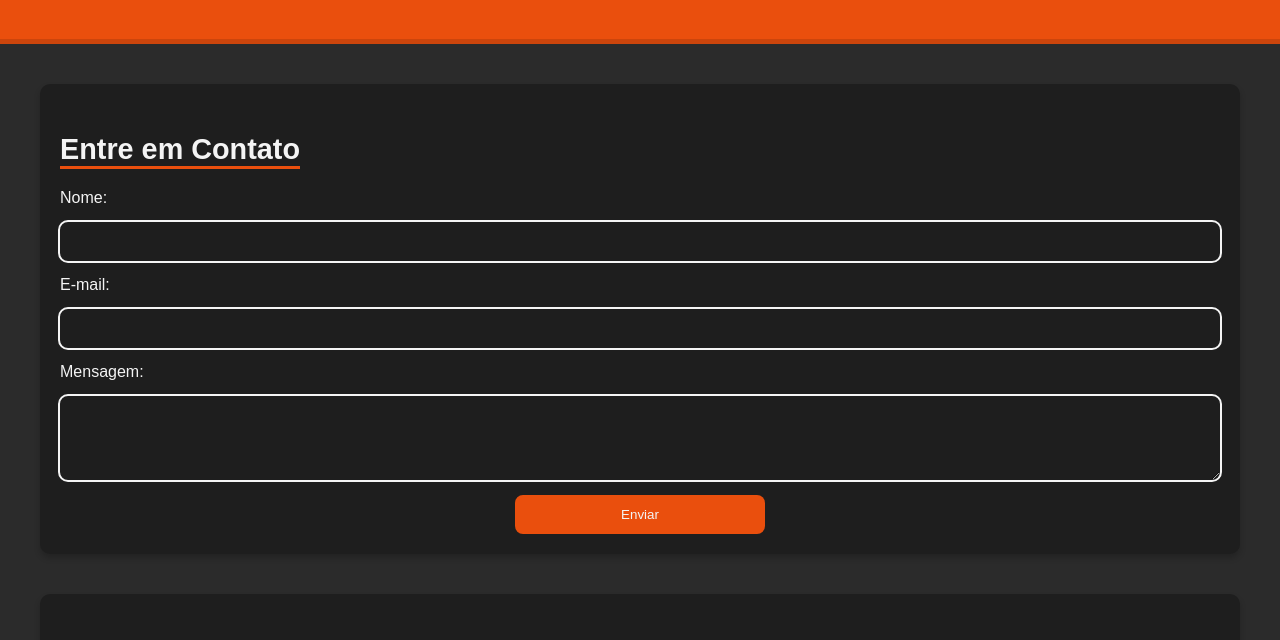
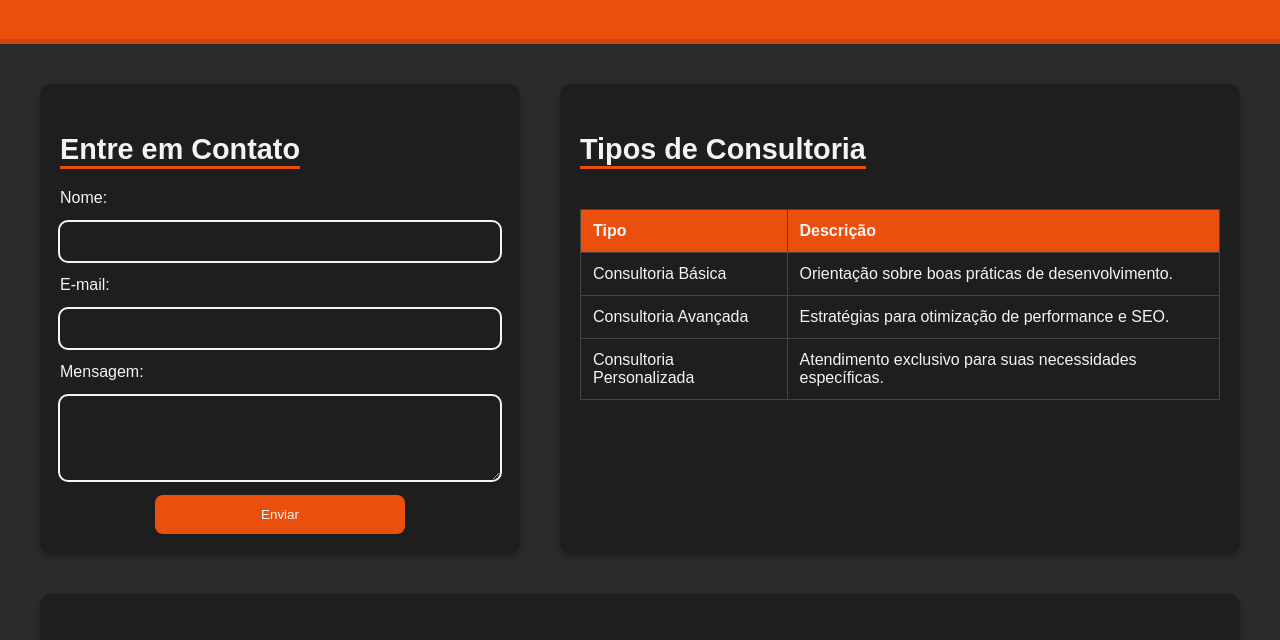
Before and after one commit to LucasMCFidelis/projeto-consultoria, a plain HTML site: page index.html in a window 1280 px wide. Shown: the part 154-794 px from the top of the page. Drawn offline with Linux system fonts and the light colour scheme.

Commit message:
ajustes na reposponsividade da página

```diff
--- a/index.html
+++ b/index.html
@@ -13,23 +13,20 @@
     </header>
 
     <main>
-        <section>
+        <div class="container">
+            <section class="wrapper">
                 <h3>Entre em Contato</h3>
                 <form id="contactForm">
                     <label for="name">Nome:</label>
                     <input type="text" id="name" name="name" required>
-
                     <label for="email">E-mail:</label>
                     <input type="email" id="email" name="email" required>
-
                     <label for="message">Mensagem:</label>
                     <textarea id="message" name="message" rows="4" required></textarea>
-
                     <button type="submit">Enviar</button>
                 </form>
             </section>
-
-        <section>
+            <section class="wrapper consultancy">
                 <h3>Tipos de Consultoria</h3>
                 <table>
                     <tr>
@@ -50,8 +47,9 @@
                     </tr>
                 </table>
             </section>
+        </div>
 
-        <section>
+        <section class="wrapper">
             <h3>Imagens Ilustrativas</h3>
             <div class="img_container">
                 <img src="https://via.placeholder.com/300" alt="Imagem 1">
--- a/style.css
+++ b/style.css
@@ -38,7 +38,12 @@ main {
     margin: auto;
 }
 
-section {
+main .container {
+    display: grid;
+    gap: 40px;
+}
+
+.wrapper {
     margin-bottom: 40px;
     padding: 20px;
     background-color: #1E1E1E;
@@ -46,11 +51,15 @@ section {
     box-shadow: 0 4px 6px rgba(0, 0, 0, 0.2);
 }
 
-section h3 {
+.wrapper h3 {
     border-bottom: 3px solid var(--primary-color);
     display: inline-block;
     margin-bottom: 20px;
     font-size: 1.8em;
+}
+
+.container{
+    width: 100%;
 }
 
 form {
@@ -66,6 +75,10 @@ input, textarea {
     background-color: var(--input-bg);
     color: var(--text-color);
     outline: 2px solid var(--text-color);
+}
+
+textarea {
+    resize: vertical;
 }
 
 input:focus, textarea:focus {
@@ -129,8 +142,12 @@ img:hover {
 }
 
 /* Telas menores: imagens em uma única coluna */
-@media (max-width: 768px) {
+@media (max-width: 450px) {
     .img_container {
+        grid-template-columns: 1fr;
+    }
+
+    .container {
         grid-template-columns: 1fr;
     }
 }
@@ -140,4 +157,14 @@ img:hover {
     .img_container {
         grid-template-columns: 1fr 1fr;
     }
+
+    .container {
+        grid-template-columns: 40% 1fr;
+    }
 }
+
+@media (min-width: 1300px) {
+    .img_container {
+        grid-template-columns: repeat(3, 1fr);
+    }
+}
```
Lines whose indentation alone changed are shown as unchanged.
